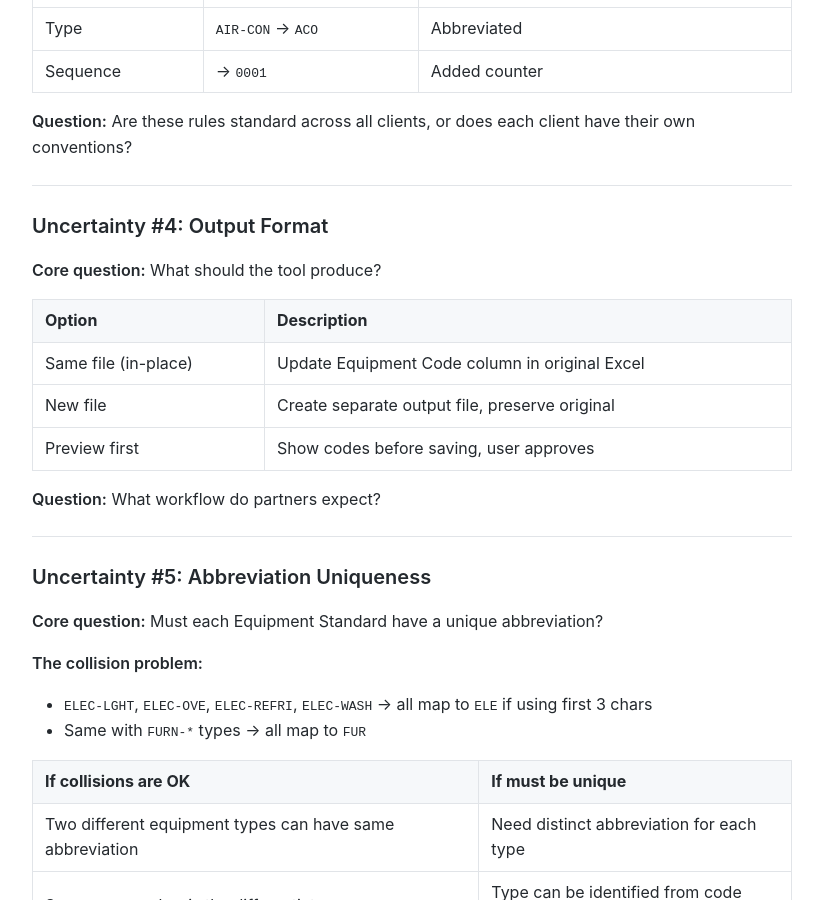
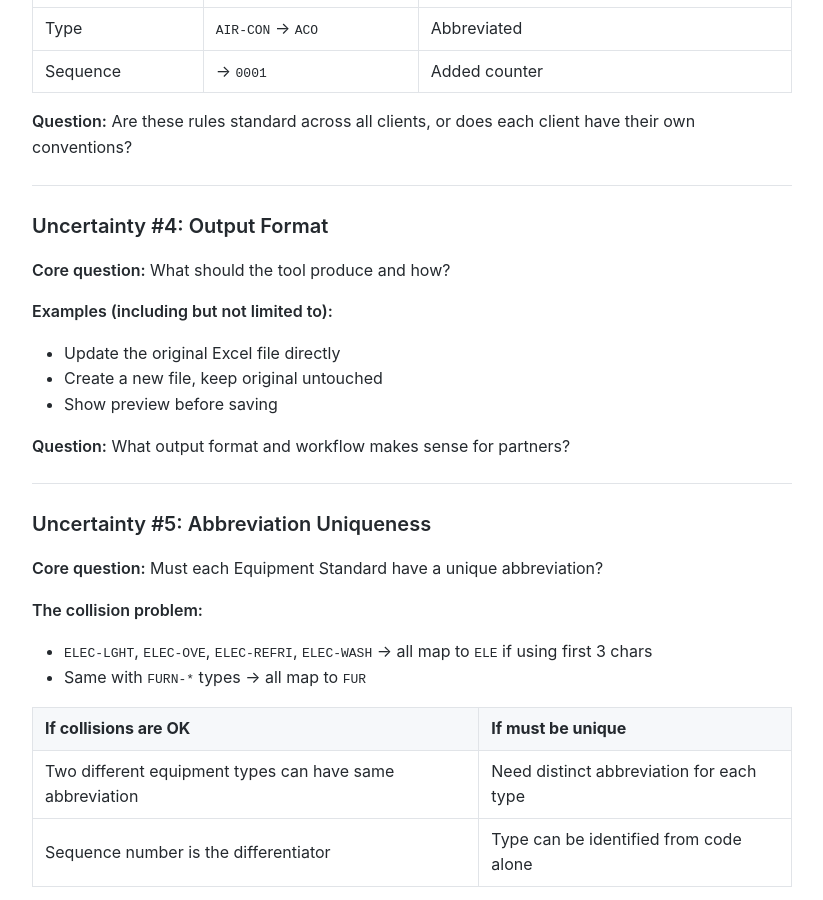
Before and after one commit to MariusWilsch/public-wilsch-ai-pages, a Jekyll site: the page built from project/archibus-fm-assistant/asset-code-generator-design.md, in a window 1280 px wide and 900 px high, scrolled down 3623 px. Shown: the whole window, without its empty margins (228-1051 px from the left). Built offline with Jekyll 4.4.1, drawn with Linux system fonts in a browser that asks for light colours; our own code applies the rules of GitHub Pages for plain Markdown files.

Commit message:
Sync from hippocampus 2026-01-25

```diff
--- a/project/archibus-fm-assistant/asset-code-generator-design.md
+++ b/project/archibus-fm-assistant/asset-code-generator-design.md
@@ -135,15 +135,14 @@ with raw data            2. Transform each segment          Equipment Codes
 
 ### Uncertainty #4: Output Format
 
-**Core question:** What should the tool produce?
+**Core question:** What should the tool produce and how?
 
-| Option | Description |
-|--------|-------------|
-| Same file (in-place) | Update Equipment Code column in original Excel |
-| New file | Create separate output file, preserve original |
-| Preview first | Show codes before saving, user approves |
+**Examples (including but not limited to):**
+- Update the original Excel file directly
+- Create a new file, keep original untouched
+- Show preview before saving
 
-**Question:** What workflow do partners expect?
+**Question:** What output format and workflow makes sense for partners?
 
 ---
 
```
